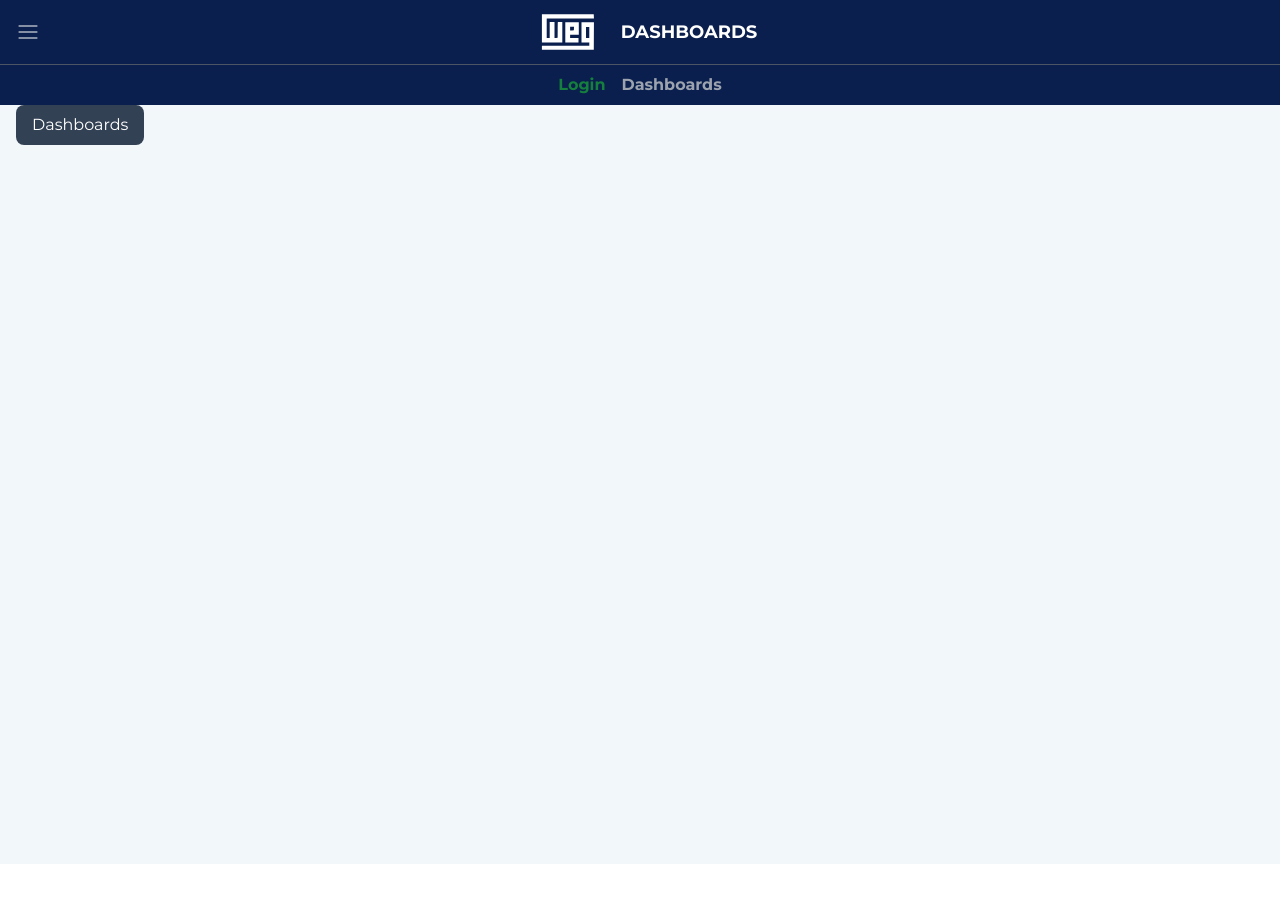
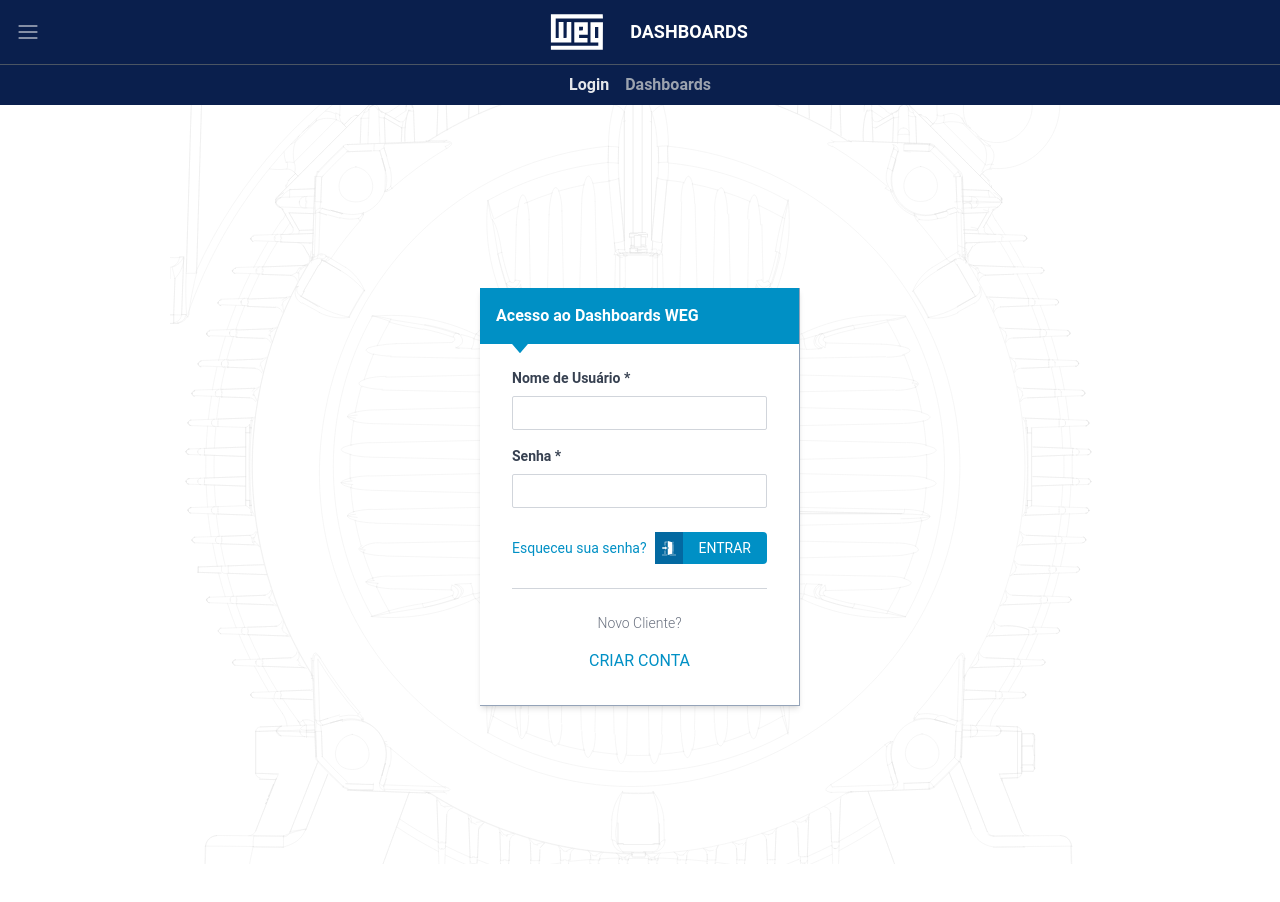
Before and after one commit to leonardoacr/weg-dashboards, a Next.js app: page / in a window 1280 px wide. Shown: the top 902 px of the page. Before the commit the page ends 864 px from the top, so only its background shows below. Built offline with nearby package versions, Linux system fonts and the light colour scheme.

Commit message:
Added Login

```diff
--- a/package.json
+++ b/package.json
@@ -22,6 +22,7 @@
     "plotly.js": "^2.20.0",
     "react": "18.2.0",
     "react-dom": "18.2.0",
+    "react-icons": "^4.8.0",
     "react-plotly.js": "^2.6.0",
     "react-resizable": "^3.0.5",
     "typeface-montserrat": "^1.1.13",
--- a/src/components/Graphs.tsx
+++ b/src/components/Graphs.tsx
@@ -67,7 +67,11 @@
     // Cleanup function to remove Plotly.js charts
     return () => {
       chartRefs.current.forEach((chart) => {
-        Plot.purge(chart);
+        if (chart !== null) {
+          Plot.purge(chart);
+        } else {
+          window.location.href = "/";
+        }
       });
     };
   }, [graphData]);
--- /dev/null
+++ b/src/components/GraphsDashboards.tsx
@@ -0,0 +1,102 @@
+import { firstGraphData } from "@/data/firstGraph";
+import { fourthGraphData } from "@/data/fourthGraph";
+import { secondGraphData } from "@/data/secondGraph";
+import { statusGraphData } from "@/data/statusGraph";
+import { thirdGraphData } from "@/data/thirdGraph";
+import Graphs from "./Graphs";
+import Table from "./Table";
+
+const GraphsDashboards = () => {
+  const chartLabelColor = "#636365";
+  const chartBackgroundColor = "rgba(10,31,77, 0.6)";
+  const chartHeight = "h-96";
+
+  return (
+    <div className="grid w-full grid-cols-2  gap-3 px-6 text-black sm:grid-cols-1 md:grid-cols-2">
+      <div className={`h-80 ${chartHeight} w-full`}>
+        <Graphs
+          graphData={[
+            {
+              title: "Produtividade por Máquina",
+              data: firstGraphData,
+              chartLabelColor: chartLabelColor,
+              chartBackgroundColor: chartBackgroundColor,
+              xLabel: "Número",
+              yLabel: "Quantidade",
+            },
+          ]}
+        />
+      </div>
+      <div className={`${chartHeight} w-full`}>
+        <Graphs
+          graphData={[
+            {
+              title: "Curva Gaussiana e Six-Sigma",
+              data: secondGraphData,
+              chartLabelColor: chartLabelColor,
+              chartBackgroundColor: chartBackgroundColor,
+              xLabel: "Número",
+              yLabel: "Quantidade",
+            },
+          ]}
+        />
+      </div>
+      <div className={`${chartHeight} w-full`}>
+        <Graphs
+          graphData={[
+            {
+              title: "Diagrama de Pareto",
+              data: thirdGraphData,
+              chartLabelColor: chartLabelColor,
+              chartBackgroundColor: chartBackgroundColor,
+              xLabel: "",
+              yLabel: "",
+            },
+          ]}
+        />
+      </div>
+      <div className={`${chartHeight} w-full bg-white  px-6 pt-6`}>
+        <div>
+          <h2 className="font-bold text-label-color ">Histórico do Status</h2>
+          <div className="flex">
+            {/* <Graphs
+              graphData={[
+                {
+                  title: "",
+                  data: statusGraphData,
+                  chartLabelColor: chartLabelColor,
+                  chartBackgroundColor: chartBackgroundColor,
+                  xLabel: "",
+                  yLabel: "",
+                },
+              ]}
+            /> */}
+            <div className="w-1/2">
+              <div className="h-80">
+                <Graphs
+                  graphData={[
+                    {
+                      title: "",
+                      data: fourthGraphData,
+                      chartLabelColor: chartLabelColor,
+                      chartBackgroundColor: chartBackgroundColor,
+                      xLabel: "",
+                      yLabel: "",
+                    },
+                  ]}
+                />
+              </div>
+            </div>
+            <div className="flex h-60 w-1/2 items-center ">
+              <div className=" pr-2">
+                <Table />
+              </div>
+            </div>
+          </div>
+        </div>
+      </div>
+    </div>
+  );
+};
+
+export default GraphsDashboards;
--- a/src/components/Header.tsx
+++ b/src/components/Header.tsx
@@ -45,7 +45,7 @@
           <Link key={route.path} href={route.path}>
             <span
               className={`mx-2 cursor-pointer font-bold ${
-                router.pathname === route.path ? "text-green-700" : ""
+                router.pathname === route.path ? "text-gray-200" : ""
               }`}
             >
               {route.name}
--- a/src/components/HeaderDashboards.tsx
+++ b/src/components/HeaderDashboards.tsx
@@ -1,6 +1,6 @@
 const HeaderDashboards = () => {
   return (
-    <div className="h-40 px-6 py-4">
+    <div className="mb-2 h-40 border border-gray-400 px-6 py-4">
       <div className="block h-1/2 ">
         <div className="grid grid-cols-7 gap-3 text-black sm:grid-cols-1 md:grid-cols-7">
           <h2 className="font-bold text-label-color">Turno 1215</h2>
--- /dev/null
+++ b/src/components/Login.tsx
@@ -0,0 +1,87 @@
+import React from "react";
+import { GiExitDoor } from "react-icons/gi";
+import { AiFillCaretDown } from "react-icons/ai";
+
+const Login = () => {
+  return (
+    <form
+      className="mb-4 w-1/4 border border-l-0 border-t-0 border-slate-400
+     bg-white pb-8 shadow-md"
+    >
+      <div className="relative h-full w-full bg-weg-blue">
+        <h2 className="p-4 font-bold">Acesso ao Dashboards WEG</h2>
+        <AiFillCaretDown
+          className="absolute top-12 left-[40px] mb-4 -translate-x-1/2 transform text-weg-blue"
+          size={24}
+        />
+      </div>
+      <div className="px-8 ">
+        <div className="mb-4 pt-6">
+          <label
+            className="mb-2 block text-sm font-bold text-gray-700"
+            htmlFor="username"
+          >
+            Nome de Usuário *
+          </label>
+          <input
+            className="focus:shadow-outline w-full appearance-none rounded-[2px] border
+           border-gray-300 py-1.5 px-3 leading-tight text-gray-700 focus:outline-none"
+            id="username"
+            type="text"
+            placeholder=""
+          />
+        </div>
+        <div className="mb-6">
+          <label
+            className="mb-2 block text-sm font-bold text-gray-700"
+            htmlFor="password"
+          >
+            Senha *
+          </label>
+          <input
+            className="focus:shadow-outline w-full appearance-none rounded-[2px] border border-gray-300
+          py-1.5 px-3 leading-tight text-gray-700  focus:outline-none"
+            id="password"
+            type="password"
+            placeholder=""
+          />
+        </div>
+        <div className="flex items-center">
+          <div className="flex-1">
+            <p className="text-sm text-weg-blue">Esqueceu sua senha?</p>
+          </div>
+          <div className="flex items-center">
+            <div className="flex h-8 w-7 items-center justify-center bg-sky-700">
+              <GiExitDoor className="" />
+            </div>
+
+            <div className="flex flex-col justify-center">
+              <button
+                className="focus:shadow-outline rounded-r-[4px] bg-weg-blue py-1.5 px-4
+                text-sm font-normal text-white hover:bg-sky-700 focus:outline-none"
+                type="button"
+              >
+                ENTRAR
+              </button>
+            </div>
+          </div>
+        </div>
+        <div className="py-6">
+          <hr className="border-t border-gray-300" />
+        </div>
+        <div className="flex w-full items-center">
+          <h2 className="w-full text-center text-sm font-light text-gray-500">
+            Novo Cliente?
+          </h2>
+        </div>
+        <div className="flex w-full items-center pt-4">
+          <h2 className="text-md w-full text-center  text-weg-blue">
+            CRIAR CONTA
+          </h2>
+        </div>
+      </div>
+    </form>
+  );
+};
+
+export default Login;
--- a/src/components/Table.tsx
+++ b/src/components/Table.tsx
@@ -3,7 +3,7 @@
 
 const Table = () => {
   const getClassByIndex = (index: number) => {
-    const backgroundColor = index % 2 === 0 ? "bg-gray-700" : "bg-gray-500";
+    const backgroundColor = index % 2 === 0 ? "bg-gray-500" : "bg-gray-400";
     const textColor = index % 2 === 0 ? "text-white" : "";
     return `${backgroundColor} ${textColor} ${textSize}`;
   };
--- /dev/null
+++ b/src/data/statusGraph.ts
@@ -0,0 +1,14 @@
+// import { GraphData } from "@/types/GraphsTypes";
+// import { PlotType } from "plotly.js";
+
+// const statusData: GraphData['data'][0] = {
+//     x: ['2022-01-01', '2022-01-02', '2022-01-03', '2022-01-04', '2022-01-05'],
+//     y: [1, 1, 0, 0, 1],
+//     type: 'scatter' as PlotType,
+//     mode: 'markers',
+//     marker: {
+//         colors: ['green', 'green', 'red', 'red', 'green'],
+//     }
+// };
+
+// export const statusGraphData = [statusData];
--- a/src/pages/dashboards.tsx
+++ b/src/pages/dashboards.tsx
@@ -4,11 +4,12 @@
 
 const Dashboards = () => {
   return (
-    <div className="font-montserrat h-screen w-full bg-background-page text-white">
+    <div className="font-montserrat h-full w-full bg-background-page text-white">
       <Header />
-      <div className="flex items-center justify-center pb-20">
+      <div className="flex items-center justify-center">
         <Dashboard />
       </div>
+      <div className="h-16"></div>
     </div>
   );
 };
--- a/src/pages/index.tsx
+++ b/src/pages/index.tsx
@@ -1,5 +1,6 @@
+import Login from "@/components/Login";
 import Link from "next/link";
-import React, { useState } from "react";
+import React from "react";
 import Header from "../components/Header";
 
 export default function Home() {
@@ -7,11 +8,16 @@
     hover:bg-slate-800 focus:outline-none`;
 
   return (
-    <div className="font-montserrat h-screen bg-background-page text-white">
+    <div className="font-montserrat h-screen bg-[url('/pattern-motor.svg')] bg-center bg-no-repeat text-white">
       <Header />
-      <button data-testid="dashboardButton" className={customButtonClass}>
-        <Link href="/dashboards">Dashboards</Link>
-      </button>
+      <div>
+        <div className="flex h-screen items-center justify-center">
+          <Login />
+          {/* <button data-testid="dashboardButton" className={customButtonClass}>
+            <Link href="/dashboards">Dashboards</Link>
+          </button> */}
+        </div>
+      </div>
     </div>
   );
 }
--- a/tailwind.config.js
+++ b/tailwind.config.js
@@ -10,14 +10,15 @@
   ],
   theme: {
     fontFamily: {
-      sans: ['Montserrat', 'sans-serif'],
+      sans: ['Roboto', 'sans-serif'],
     },
     extend: {
       colors: {
         'background-page': '#f2f7fa',
         'background-header': '#0a1f4d',
         'background-dashboard': 'white',
-        'label-color': '#636365'
+        'label-color': '#636365',
+        'weg-blue': '#0090c5',
       },
     },
   },
```
Also changed, not shown: src/components/Dashboard.tsx (+3 -85 lines), public/pattern-motor.svg (added), 1 other file (tests, documents, lock files or other folders).
